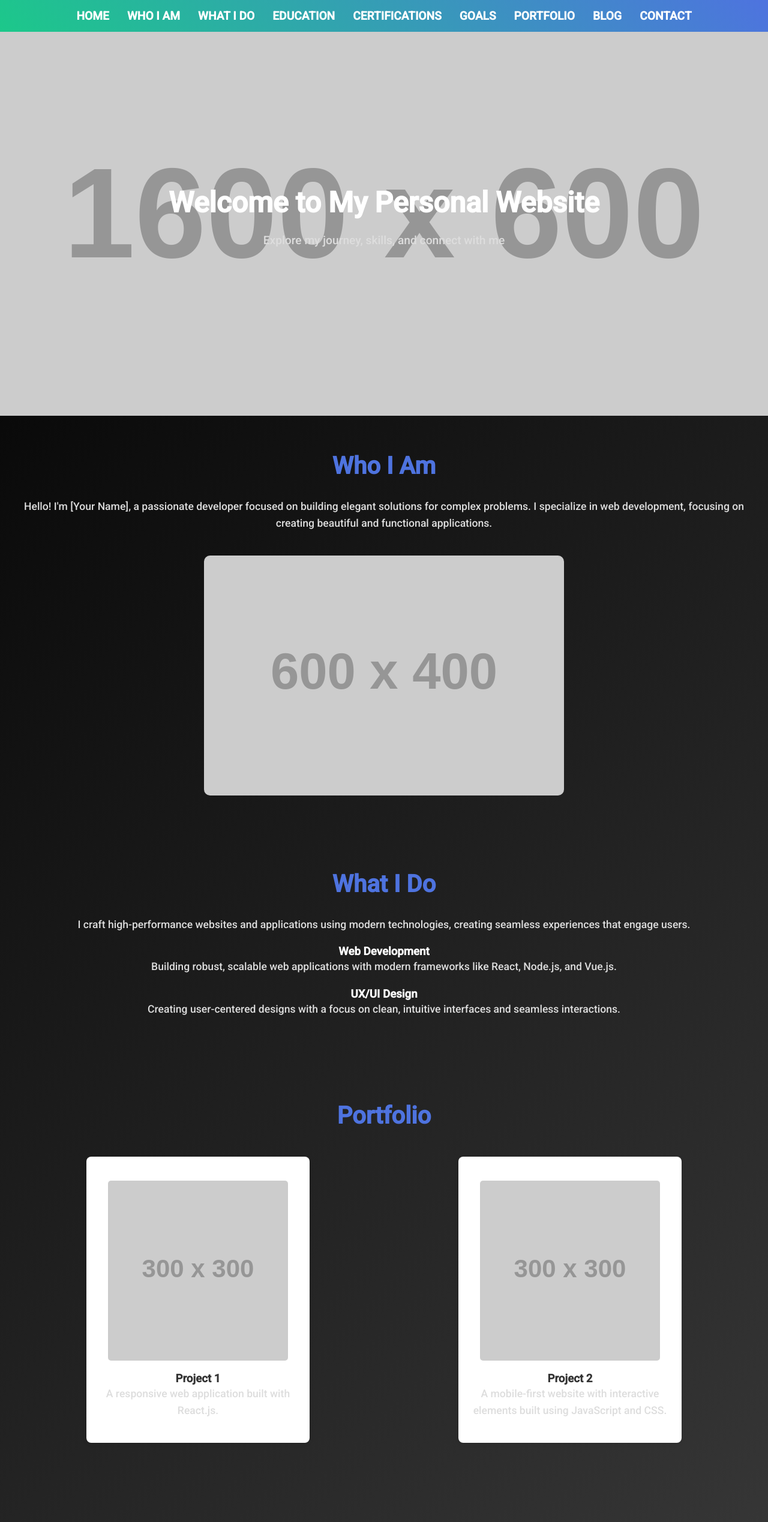
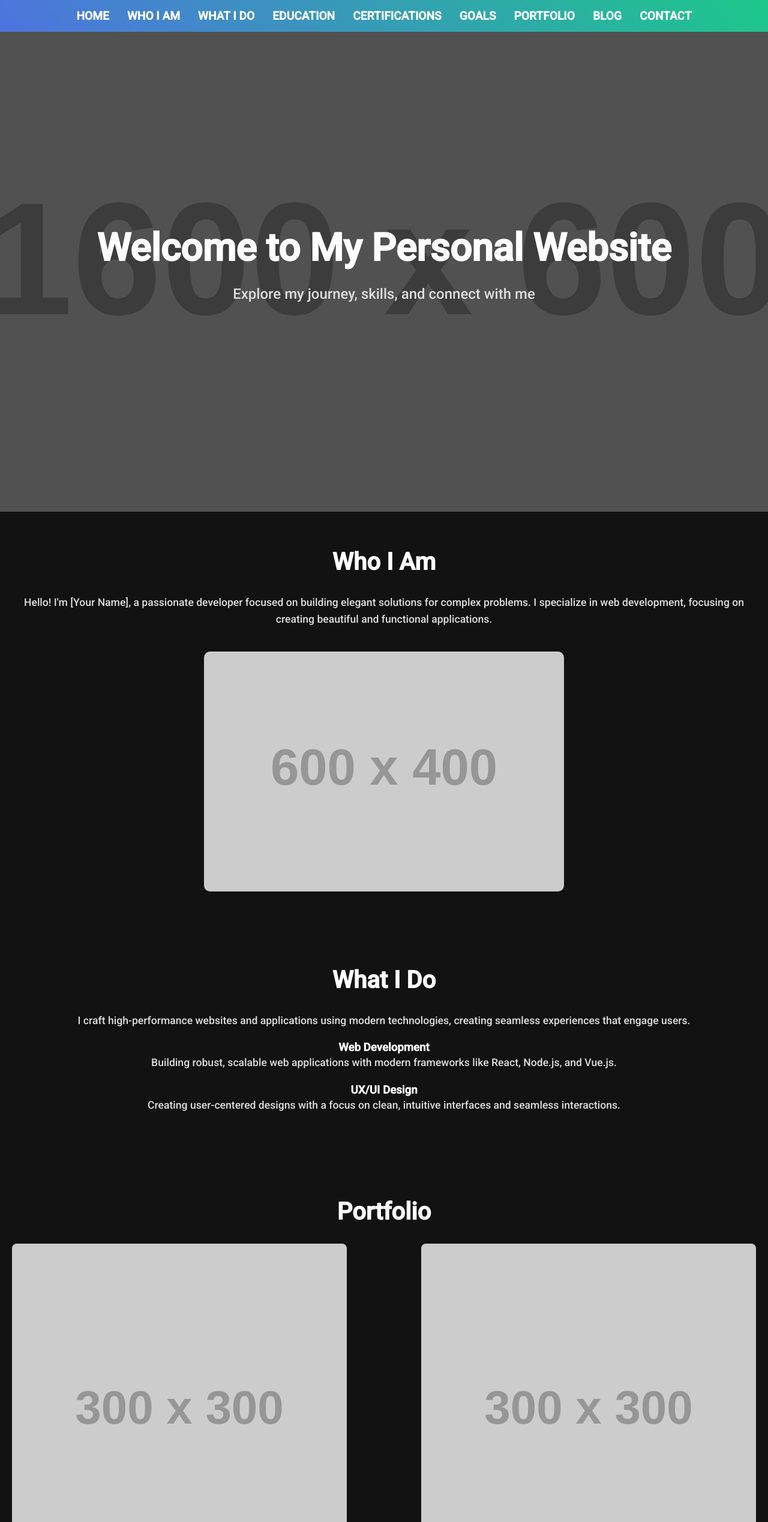
Before and after one commit to touhidrahat/personal-website, a plain HTML site: page index.html in a window 1280 px wide. Shown: the top 2537 px of the page at 60% size. Drawn offline with Linux system fonts and the light colour scheme; placeholder pictures from the web are drawn by us.

Commit message:
Update styles.css

```diff
--- a/styles.css
+++ b/styles.css
@@ -7,15 +7,17 @@
 
 body {
     font-family: 'Roboto', sans-serif;
-    background: linear-gradient(135deg, #000000, #434343);
+    background: #121212;
     color: white;
 }
 
 /* Navbar */
 nav {
-    background: linear-gradient(45deg, #1cc88a, #4e73df);
+    background: linear-gradient(45deg, #4e73df, #1cc88a);
     padding: 15px 0;
-    box-shadow: 0 4px 6px rgba(0,0,0,0.1);
+    position: sticky;
+    top: 0;
+    z-index: 100;
 }
 
 nav ul {
@@ -41,25 +43,39 @@ nav ul li a:hover {
 }
 
 /* Hero Section */
-#home {
+.hero {
+    position: relative;
+    height: 100vh;
     background: url('https://via.placeholder.com/1600x600') no-repeat center center/cover;
-    color: white;
-    text-align: center;
-    padding: 80px 20px;
-    height: 80vh;
     display: flex;
     justify-content: center;
     align-items: center;
-    flex-direction: column;
 }
 
-#home h1 {
-    font-size: 3em;
-    font-weight: 700;
+.hero-overlay {
+    position: absolute;
+    top: 0;
+    left: 0;
+    right: 0;
+    bottom: 0;
+    background: rgba(0, 0, 0, 0.6);
+    display: flex;
+    justify-content: center;
+    align-items: center;
 }
 
-#home p {
-    font-size: 1.2em;
+.hero-content {
+    text-align: center;
+    color: white;
+}
+
+.hero h1 {
+    font-size: 4em;
+    font-weight: bold;
+}
+
+.hero p {
+    font-size: 1.5em;
     margin-top: 20px;
 }
 
@@ -71,7 +87,6 @@ section {
 
 h2 {
     font-size: 2.5em;
-    color: #4e73df;
     margin-bottom: 30px;
 }
 
@@ -82,68 +97,82 @@ section p {
     color: #ddd;
 }
 
-section img {
-    max-width: 100%;
-    border-radius: 10px;
-    margin-top: 20px;
-}
-
 /* Portfolio Section */
 .portfolio-container {
     display: flex;
-    justify-content: space-around;
+    justify-content: space-between;
+    gap: 20px;
     flex-wrap: wrap;
 }
 
 .portfolio-item {
-    background-color: #fff;
-    color: #333;
-    padding: 20px;
+    position: relative;
+    width: 45%;
+    background-color: #333;
     border-radius: 8px;
-    box-shadow: 0 2px 6px rgba(0,0,0,0.1);
-    width: 30%;
-    margin: 15px 0;
-    text-align: center;
+    box-shadow: 0 4px 10px rgba(0,0,0,0.1);
+    overflow: hidden;
 }
 
 .portfolio-item img {
-    max-width: 100%;
-    border-radius: 5px;
+    width: 100%;
+    transition: transform 0.3s ease;
 }
 
-.portfolio-item h3 {
-    color: #333;
-    margin-top: 15px;
+.portfolio-hover {
+    position: absolute;
+    top: 0;
+    left: 0;
+    right: 0;
+    bottom: 0;
+    background-color: rgba(0, 0, 0, 0.6);
+    color: white;
+    padding: 20px;
+    display: flex;
+    flex-direction: column;
+    justify-content: center;
+    align-items: center;
+    opacity: 0;
+    transition: opacity 0.3s ease;
+}
+
+.portfolio-item:hover img {
+    transform: scale(1.1);
+}
+
+.portfolio-item:hover .portfolio-hover {
+    opacity: 1;
 }
 
 /* Blog Section */
 .blog-post {
     background-color: #333;
     padding: 20px;
-    margin: 20px 0;
+    margin-bottom: 20px;
     border-radius: 8px;
 }
 
 .blog-post h3 {
     color: #4e73df;
+    margin-bottom: 10px;
 }
 
 .blog-post p {
     color: #ddd;
 }
 
-/* Contact Form Styling */
+/* Contact Form */
 form {
     max-width: 600px;
     margin: 0 auto;
-    background-color: #ffffff;
-    padding: 20px;
+    background-color: #222;
+    padding: 30px;
     border-radius: 8px;
     box-shadow: 0 2px 6px rgba(0,0,0,0.1);
 }
 
 form label {
-    font-size: 1.1em;
+    color: #ddd;
     margin-bottom: 8px;
 }
 
@@ -151,9 +180,10 @@ form input, form textarea {
     width: 100%;
     padding: 12px;
     margin-bottom: 18px;
-    border: 1px solid #ddd;
+    border: 1px solid #444;
     border-radius: 5px;
-    font-size: 1em;
+    background-color: #333;
+    color: white;
 }
 
 form button {
@@ -170,15 +200,20 @@ form button:hover {
     background-color: #4e73df;
 }
 
+/* Hover Effects */
+.rounded-img {
+    border-radius: 10px;
+    margin-top: 20px;
+}
+
+/* Smooth Scroll */
+html {
+    scroll-behavior: smooth;
+}
+
 /* Responsive Design */
 @media only screen and (max-width: 768px) {
-    nav ul {
-        flex-direction: column;
-    }
     .portfolio-container {
         flex-direction: column;
     }
-    .portfolio-item {
-        width: 100%;
-    }
 }
```
